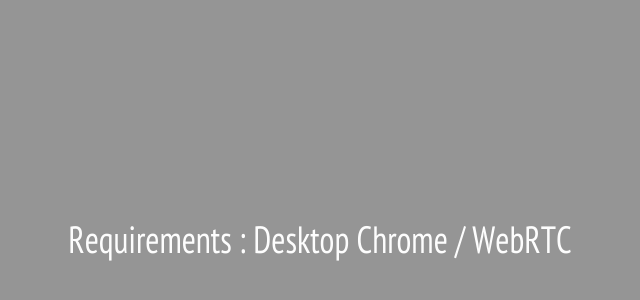
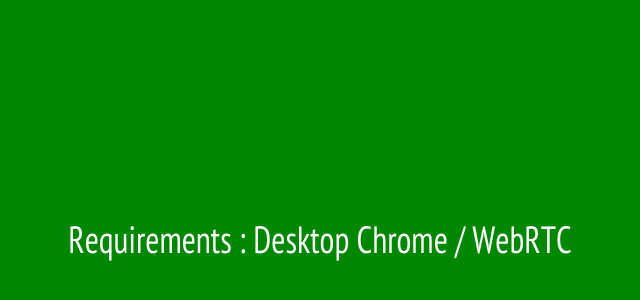
Before and after one commit to mizt/rdm03, a plain HTML site: page index.html in a window 1280 px wide. Shown: the part 162-462 px from the top of the page, without its empty margins (320-960 px from the left). Drawn offline with Linux system fonts and the light colour scheme.

Commit message:
はにかむー

```diff
--- a/index.html
+++ b/index.html
@@ -6,7 +6,7 @@
     <link href="https://fonts.googleapis.com/css?family=PT+Sans+Narrow" rel="stylesheet">
     <title>rdm03</title>
     <style>
-     body,canvas#stage{width:100%;height:100%}body,html{height:100%}*{margin:0;padding:0;font-family:'PT Sans Narrow',sans-serif}body{overflow:hidden;-webkit-tap-highlight-color:transparent;-webkit-user-select:none;-webkit-font-smoothing:antialiased;cursor:default;color:#FDFDFD;background-color:#959595}canvas#stage{background-color:#959595}div.tableCell{position:absolute;z-index:9999;top:0;left:0}div.tableCell p{display:table-cell;text-align:center;vertical-align:middle;-webkit-transform:scale(.9,1);-moz-transform:scale(.9,1);-ms-transform:scale(.9,1);-o-transform:scale(.9,1);transform:scale(.9,1);font-kerning:none}
+     body,canvas#stage{width:100%;height:100%}body,html{height:100%}*{margin:0;padding:0;font-family:'PT Sans Narrow',sans-serif}body{overflow:hidden;-webkit-tap-highlight-color:transparent;-webkit-user-select:none;-webkit-font-smoothing:antialiased;cursor:default;color:#FDFDFD;background-color:#008700}canvas#stage{background-color:#008700}div.tableCell{position:absolute;z-index:9999;top:0;left:0}div.tableCell p{display:table-cell;text-align:center;vertical-align:middle;-webkit-transform:scale(.9,1);-moz-transform:scale(.9,1);-ms-transform:scale(.9,1);-o-transform:scale(.9,1);transform:scale(.9,1);font-kerning:none}
     </style>
   </head>
   <body>
```
